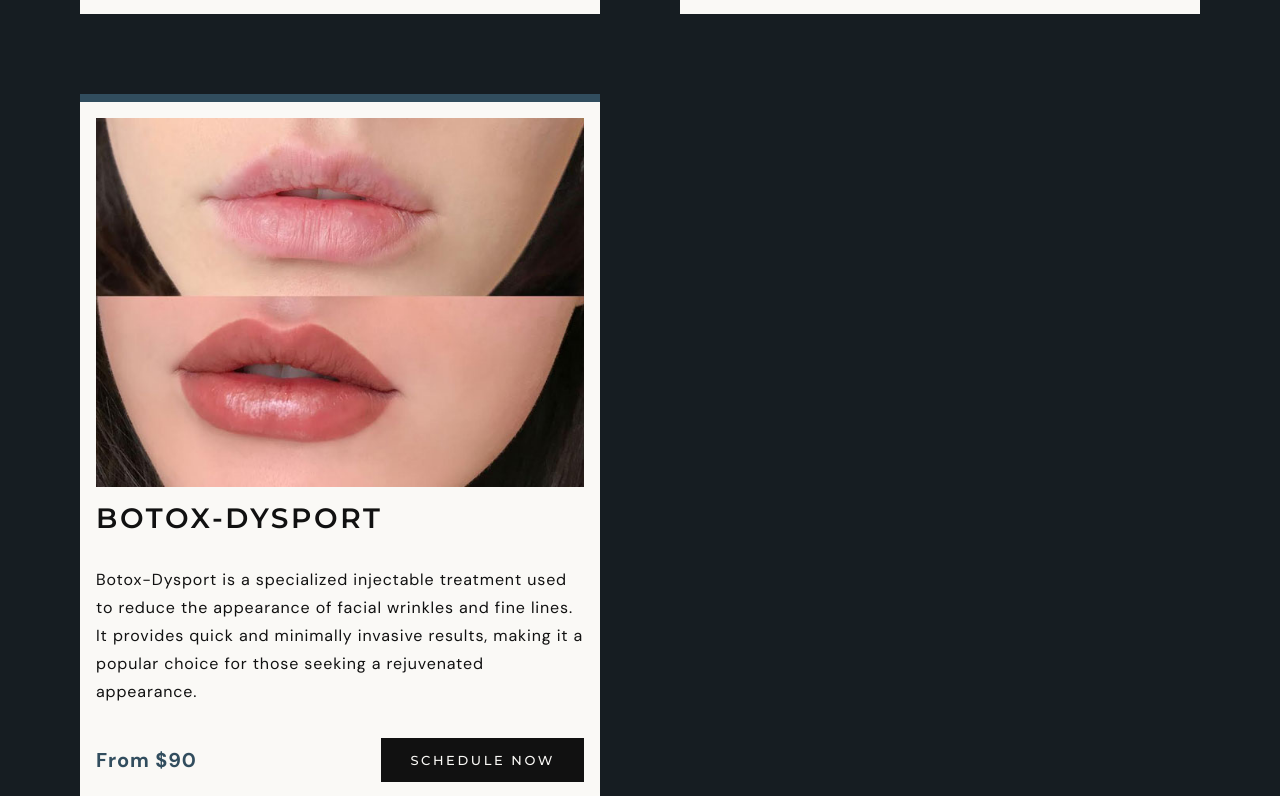
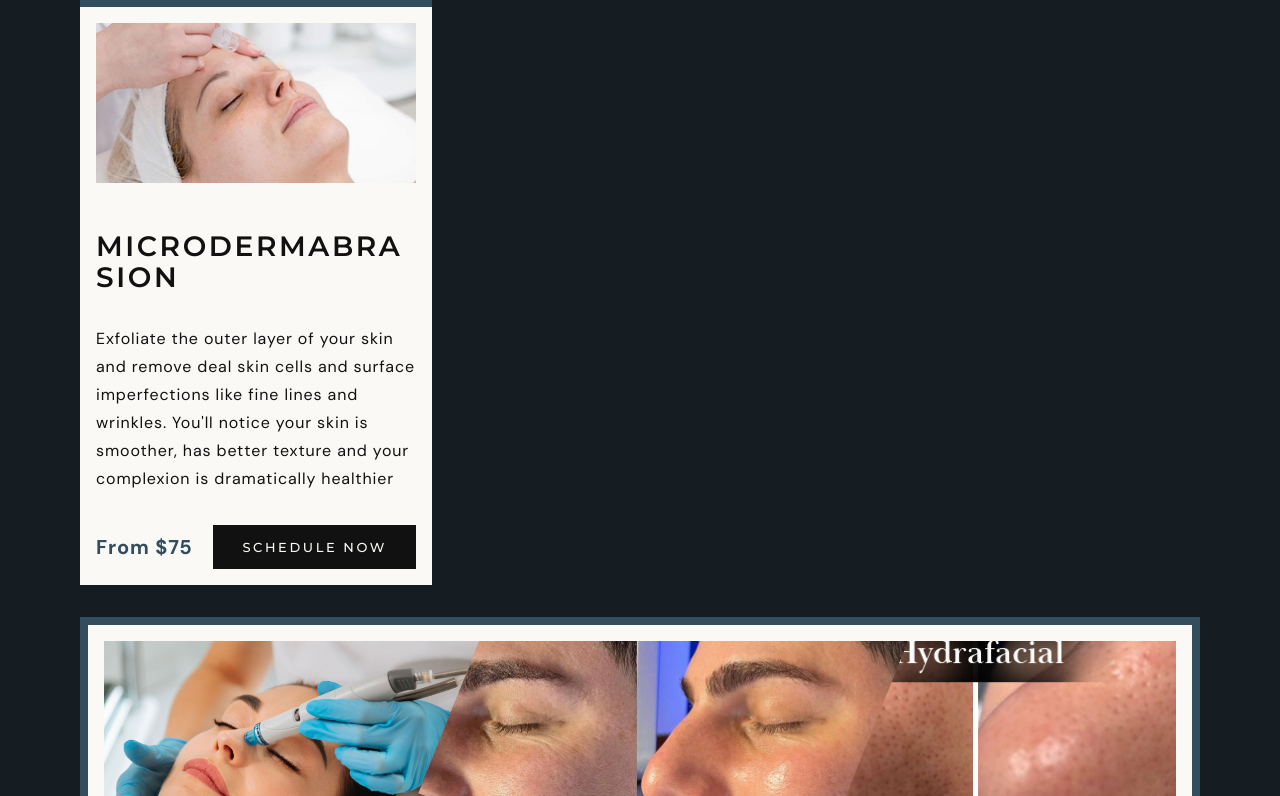
Before and after one commit to Ragingfury6/Hocus-Pocus, a React (Vite) app: page / in a window 1280 px wide. Shown: the part 1624-2420 px from the top of the page. Built offline with nearby package versions, Linux system fonts and the light colour scheme.

Commit message:
service card modifications

```diff
--- a/src/data/services.js
+++ b/src/data/services.js
@@ -12,18 +12,20 @@
   {name: "Eyebrow Wax", description: "An eyebrow waxing treatment involves applying warm wax to unwanted eyebrow hair and quickly removing it to achieve a clean, defined shape. This method provides longer-lasting results compared to tweezing, leaving the eyebrows looking polished and well-groomed.", price:"$100", image:Microblading, featured:false},
   {name: "Tixel", description: "Tixel employs a bio compatible heated 400 degree C pyramid tip when in contact with the skin, thermal energy is transferred to the upper skin layers creating micro pores. Great for resurfacing the skin. Age spots, wrinkles, fine lines, acne scars, uneven skin tone and texture.", price:"$150", image:Eyeliner, featured:false},
   {name: "Botox-Dysport", description: "Botox-Dysport is a specialized injectable treatment used to reduce the appearance of facial wrinkles and fine lines. It provides quick and minimally invasive results, making it a popular choice for those seeking a rejuvenated appearance. ", price:"$90", image:LipBlushing, featured:false},
+  {name:"Microdermabrasion", description:"Exfoliate the outer layer of your skin and remove deal skin cells and surface imperfections like fine lines and wrinkles. You'll notice your skin is smoother, has better texture and your complexion is dramatically healthier", price:"$75", featured:false, image:Microdermabrasion},
   {name:"HydraFacial", description: " A HydraFacial is a medical-grade resurfacing treatment that clears out your pores, plus hydrates your skin. It is a four step treatment consisting of cleansing, exfoliating, extracting, and hydrating the skin with serums that are infused into pores with the HydraPeel Tip, a pen-like device.", price:"$250", image1: Facial1, image2:Facial3, image3:Facial2, pros:"Hydrafacials can address all sorts of skin concerns, including fine lines, wrinkles, brown spots, elasticity, vibrancy, pore size, texture, and more. The treatment will leave your skin feeling cleansed, refreshed, and hydrated.", tips: "We recommend getting a facial every 4-6 weeks as your skin cells regenerate approximately every 28 days. ", featured:true},
-  {name:"Microdermabrasion", description:"Exfoliate the outer layer of your skin and remove deal skin cells and surface imperfections like fine lines and wrinkles. You'll notice your skin is smoother, has better texture and your complexion is dramatically healthier", price:"$75", featured:false, image:Microdermabrasion},
   {name:"Microneedling", description:"Microchannels high quality serums tones, tightens builds collagen and elastin. Great for facial tightening, stretch marks, acne, pore reduction, and minimize scars. Can be used on all areas of the body.", price:"$175", featured:false, image:TrimFreeze},
   {name: "Chemical Peels", description: "A chemical exfoliation that helps with acne, uneven skin tone, shrinks pores, tightens, skin reducing fine lines and wrinkles, great for all skin type concerns, rosacea and malasma. Helps build collagen and elastin. ", price:"$200", featured:false, image:LaserLipo},
-  {name:"PromoItalia", description: "The PromoItalia skin treatment is a non-invasive procedure designed to rejuvenate the skin by stimulating collagen production and enhancing skin texture and tone. It utilizes advanced techniques and products to achieve a youthful and radiant complexion.", price:"$250", image1: Eyeliner, image2:Microblading, image3:LipBlushing, pros:"The PromoItalia skin treatment improves skin texture and tone, giving a smoother and more radiant appearance. It is suitable for various skin types and offers long-lasting results with proper maintenance.", tips: "To maximize and maintain results, follow the recommended aftercare routine. Additionally, stay hydrated and use sun protection.", featured:true},
+
   {name: "Eyebrow-Lash Tint", description: "A chemical exfoliation that helps with acne, uneven skin tone, shrinks pores, tightens, skin reducing fine lines and wrinkles, great for all skin type concerns, rosacea and malasma. Helps build collagen and elastin. ", price:"$200", featured:false, image:Microblading},
   {name: "Dermaplane", description: "A chemical exfoliation that helps with acne, uneven skin tone, shrinks pores, tightens, skin reducing fine lines and wrinkles, great for all skin type concerns, rosacea and malasma. Helps build collagen and elastin. ", price:"$200", featured:false, image:LipBlushing},
+  {name:"PromoItalia", description: "The PromoItalia skin treatment is a non-invasive procedure designed to rejuvenate the skin by stimulating collagen production and enhancing skin texture and tone. It utilizes advanced techniques and products to achieve a youthful and radiant complexion.", price:"$250", image1: Eyeliner, image2:Microblading, image3:LipBlushing, pros:"The PromoItalia skin treatment improves skin texture and tone, giving a smoother and more radiant appearance. It is suitable for various skin types and offers long-lasting results with proper maintenance.", tips: "To maximize and maintain results, follow the recommended aftercare routine. Additionally, stay hydrated and use sun protection.", featured:true},
   {name: "Lymphatic Drainage ELT", description: "A chemical exfoliation that helps with acne, uneven skin tone, shrinks pores, tightens, skin reducing fine lines and wrinkles, great for all skin type concerns, rosacea and malasma. Helps build collagen and elastin. ", price:"$200", featured:false, image:TrimFreeze},
-  {name:"PromoItalia", description: "The PromoItalia skin treatment is a non-invasive procedure designed to rejuvenate the skin by stimulating collagen production and enhancing skin texture and tone. It utilizes advanced techniques and products to achieve a youthful and radiant complexion.", price:"$250", image1: Eyeliner, image2:Microblading, image3:LipBlushing, pros:"The PromoItalia skin treatment improves skin texture and tone, giving a smoother and more radiant appearance. It is suitable for various skin types and offers long-lasting results with proper maintenance.", tips: "To maximize and maintain results, follow the recommended aftercare routine. Additionally, stay hydrated and use sun protection.", featured:true},
+
   {name: "Salt Facial", description: "A Salt Facial is a three-step skin rejuvenation treatment that uses natural sea salt to exfoliate, hydrate, and replenish the skin. It helps improve skin texture, tone, and overall appearance, leaving the complexion radiant and refreshed.", price:"$200", featured:false, image:Microblading},
   {name: "Trim Freeze", description: "Eliminate body fat from stubborn areas with TrimFreeze, a non-surgical fat reduction treatment that utilizes heating and cooling technology to permanently eliminate unwanted body fat in a quick amount of time. ", price:"$200", featured:false, image:LipBlushing},
-  {name: "Oxygen Facial", description: "An Oxygen Facial is a skincare treatment that delivers concentrated oxygen and essential nutrients to the skin, promoting hydration and a radiant complexion. This non-invasive procedure helps to rejuvenate the skin, reduce fine lines, and improve overall texture and tone.", price:"$200", featured:false, image:TrimFreeze}
+  {name: "Oxygen Facial", description: "An Oxygen Facial is a skincare treatment that delivers concentrated oxygen and essential nutrients to the skin, promoting hydration and a radiant complexion. This non-invasive procedure helps to rejuvenate the skin, reduce fine lines, and improve overall texture and tone.", price:"$200", featured:false, image:TrimFreeze},
+  {name:"PromoItalia", description: "The PromoItalia skin treatment is a non-invasive procedure designed to rejuvenate the skin by stimulating collagen production and enhancing skin texture and tone. It utilizes advanced techniques and products to achieve a youthful and radiant complexion.", price:"$250", image1: Eyeliner, image2:Microblading, image3:LipBlushing, pros:"The PromoItalia skin treatment improves skin texture and tone, giving a smoother and more radiant appearance. It is suitable for various skin types and offers long-lasting results with proper maintenance.", tips: "To maximize and maintain results, follow the recommended aftercare routine. Additionally, stay hydrated and use sun protection.", featured:true}
 ];
 
 // populate all services before fixing design***
--- a/src/scss/card.scss
+++ b/src/scss/card.scss
@@ -52,7 +52,7 @@
 
 
   &__content {
-    padding-top: 1rem;
+    padding-top: 3rem;
     z-index: 0;
     display: flex;
     flex-direction: column;
@@ -113,7 +113,7 @@
 }
 @media screen and (min-width: 800px) {
   .card {
-    grid-template-rows: 5fr 4fr;
+    grid-template-rows: auto auto;
     align-items: center;
 
     &__content {
@@ -138,8 +138,9 @@
     &__image-wrapper{
       > img{
         height: 100%;
-        width: auto;
+        width: 100%;
         object-fit: cover;
+        aspect-ratio: 2;
       }
     }
     &__image-wrapper--featured {
--- a/src/scss/home.scss
+++ b/src/scss/home.scss
@@ -118,7 +118,7 @@
   }
   &__cards-wrapper {
     display: grid;
-    gap: 5rem;
+    gap: 2rem;
     grid-template-columns: repeat(auto-fit, minmax(360px, 1fr));
     max-width: 90%;
     margin-inline: auto;
@@ -129,7 +129,7 @@
 @container services (width > 1229px) {
   .services__cards-wrapper {
     margin-bottom: 3rem;
-    grid-template-columns: repeat(auto-fit, minmax(450px, 1fr));
+    grid-template-columns: repeat(auto-fit, minmax(350px, 1fr));
     > .card:not(.card--featured) {
       border-left: unset;
       border-top: 8px solid var(--clr-accent-700);
```
